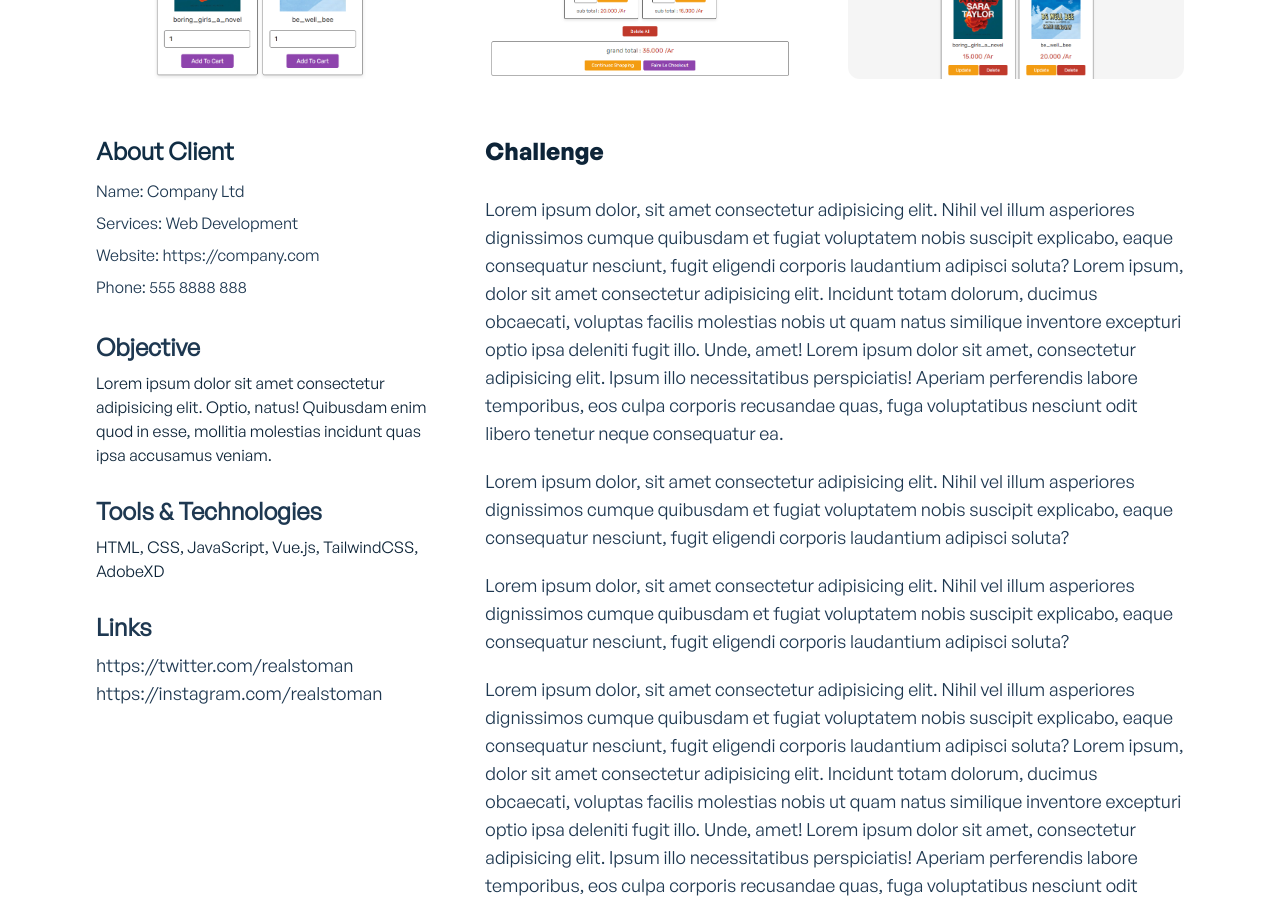
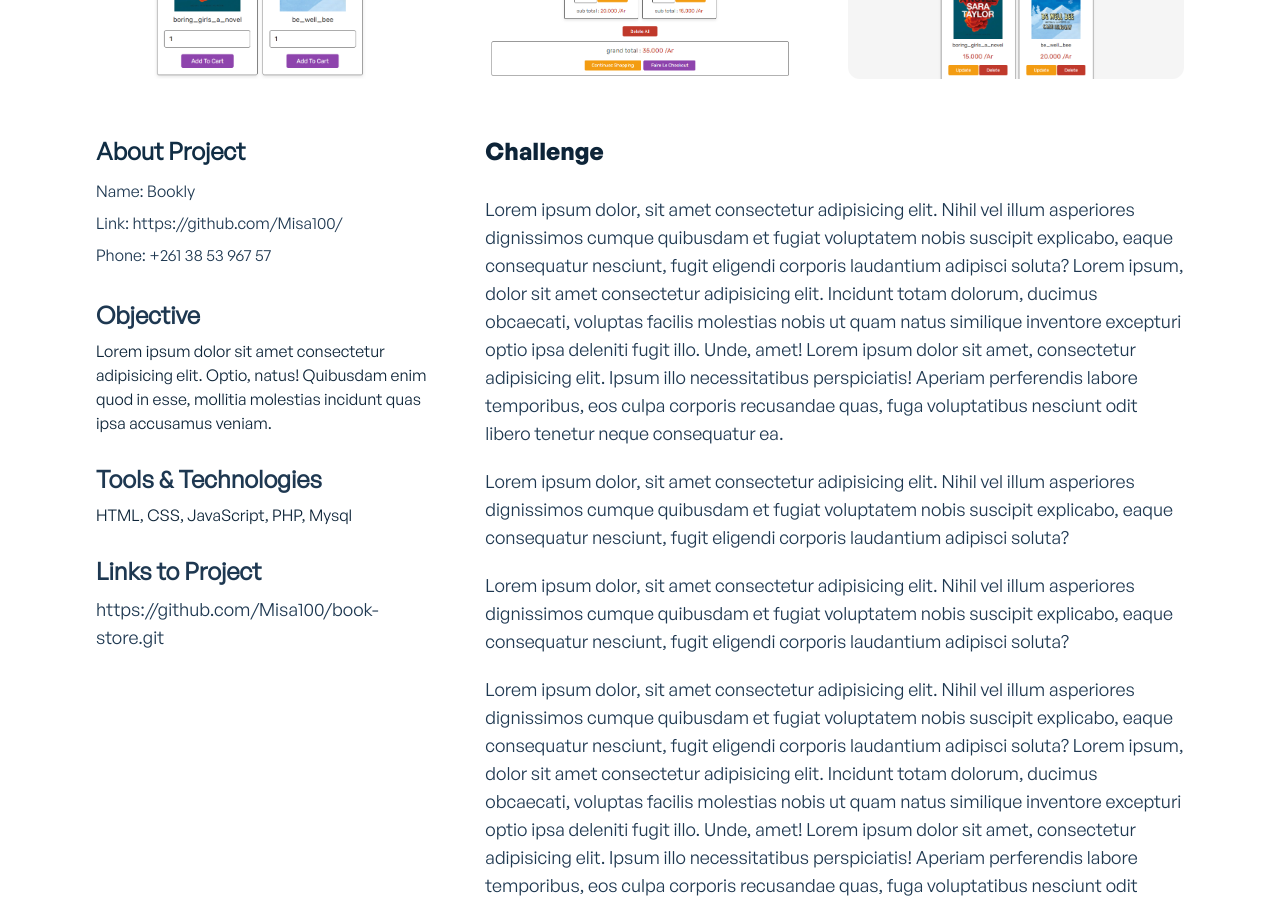
Before and after one commit to Misa100/portfolio-main, a Next.js app: page /projects/1 in a window 1280 px wide. Shown: the part 480-1384 px from the top of the page. Built offline with nearby package versions, Linux system fonts and the light colour scheme.

Commit message:
fix project

```diff
--- a/data/projectsData.js
+++ b/data/projectsData.js
@@ -30,27 +30,22 @@ export const projectsData = [
 			},
 		],
 		ProjectInfo: {
-			ClientHeading: 'About Client',
+			ClientHeading: 'About Project',
 			CompanyInfo: [
 				{
 					id: uuidv4(),
 					title: 'Name',
-					details: 'Company Ltd',
+					details: 'Bookly',
 				},
 				{
 					id: uuidv4(),
-					title: 'Services',
-					details: 'Web Development',
-				},
-				{
-					id: uuidv4(),
-					title: 'Website',
-					details: 'https://company.com',
+					title: 'Link',
+					details: 'https://github.com/Misa100/', //github
 				},
 				{
 					id: uuidv4(),
 					title: 'Phone',
-					details: '555 8888 888',
+					details: '+261 38 53 967 57',
 				},
 			],
 			ObjectivesHeading: 'Objective',
@@ -63,9 +58,8 @@ export const projectsData = [
 						'HTML',
 						'CSS',
 						'JavaScript',
-						'Vue.js',
-						'TailwindCSS',
-						'AdobeXD',
+						'PHP',
+						'Mysql',
 					],
 				},
 			],
@@ -92,17 +86,12 @@ export const projectsData = [
 						'Lorem ipsum dolor, sit amet consectetur adipisicing elit. Nihil vel illum asperiores dignissimos cumque quibusdam et fugiat voluptatem nobis suscipit explicabo, eaque consequatur nesciunt, fugit eligendi corporis laudantium adipisci soluta? Lorem ipsum, dolor sit amet consectetur adipisicing elit. Incidunt totam dolorum, ducimus obcaecati, voluptas facilis molestias nobis ut quam natus similique inventore excepturi optio ipsa deleniti fugit illo. Unde, amet! Lorem ipsum dolor sit amet, consectetur adipisicing elit. Ipsum illo necessitatibus perspiciatis! Aperiam perferendis labore temporibus, eos culpa corporis recusandae quas, fuga voluptatibus nesciunt odit libero tenetur neque consequatur ea.',
 				},
 			],
-			SocialSharingHeading: 'Links',
+			SocialSharingHeading: 'Links to Project',
 			SocialSharing: [
 				{
 					id: uuidv4(),
 					name: 'Twitter',
-					url: 'https://twitter.com/realstoman',
-				},
-				{
-					id: uuidv4(),
-					name: 'Instagram',
-					url: 'https://instagram.com/realstoman',
+					url: 'https://github.com/Misa100/book-store.git',
 				},
 			],
 		},
@@ -136,27 +125,22 @@ export const projectsData = [
 			},
 		],
 		ProjectInfo: {
-			ClientHeading: 'About Client',
+			ClientHeading: 'About Project',
 			CompanyInfo: [
 				{
 					id: uuidv4(),
 					title: 'Name',
-					details: 'Company Ltd',
+					details: 'Welcome to Tailwind',
 				},
 				{
 					id: uuidv4(),
-					title: 'Services',
-					details: 'Web Development',
-				},
-				{
-					id: uuidv4(),
-					title: 'Website',
-					details: 'https://company.com',
+					title: 'Link',
+					details: 'https://github.com/Misa100/',
 				},
 				{
 					id: uuidv4(),
 					title: 'Phone',
-					details: '555 8888 888',
+					details: '+261 38 53 967 57',
 				},
 			],
 			ObjectivesHeading: 'Objective',
@@ -169,9 +153,8 @@ export const projectsData = [
 						'HTML',
 						'CSS',
 						'JavaScript',
-						'Vue.js',
+						'Next.js',
 						'TailwindCSS',
-						'AdobeXD',
 					],
 				},
 			],
@@ -198,17 +181,17 @@ export const projectsData = [
 						'Lorem ipsum dolor, sit amet consectetur adipisicing elit. Nihil vel illum asperiores dignissimos cumque quibusdam et fugiat voluptatem nobis suscipit explicabo, eaque consequatur nesciunt, fugit eligendi corporis laudantium adipisci soluta? Lorem ipsum, dolor sit amet consectetur adipisicing elit. Incidunt totam dolorum, ducimus obcaecati, voluptas facilis molestias nobis ut quam natus similique inventore excepturi optio ipsa deleniti fugit illo. Unde, amet! Lorem ipsum dolor sit amet, consectetur adipisicing elit. Ipsum illo necessitatibus perspiciatis! Aperiam perferendis labore temporibus, eos culpa corporis recusandae quas, fuga voluptatibus nesciunt odit libero tenetur neque consequatur ea.',
 				},
 			],
-			SocialSharingHeading: 'Links',
+			SocialSharingHeading: 'Links to Project',
 			SocialSharing: [
 				{
 					id: uuidv4(),
 					name: 'Twitter',
-					url: 'https://twitter.com/realstoman',
+					url: 'https://github.com/Misa100/nextjs-blog.git',
 				},
 				{
 					id: uuidv4(),
 					name: 'Instagram',
-					url: 'https://instagram.com/realstoman',
+					url: 'https://nextjs-blog-seven-woad-64.vercel.app/',
 				},
 			],
 		},
@@ -242,27 +225,22 @@ export const projectsData = [
 			},
 		],
 		ProjectInfo: {
-			ClientHeading: 'About Client',
+			ClientHeading: 'About Project',
 			CompanyInfo: [
 				{
 					id: uuidv4(),
 					title: 'Name',
-					details: 'Company Ltd',
+					details: 'Login with Dashboard',
 				},
 				{
 					id: uuidv4(),
-					title: 'Services',
-					details: 'UI Design & Frontend Development',
-				},
-				{
-					id: uuidv4(),
-					title: 'Website',
-					details: 'https://company.com',
+					title: 'Link',
+					details: 'https://github.com/Misa100/',
 				},
 				{
 					id: uuidv4(),
 					title: 'Phone',
-					details: '555 8888 888',
+					details: '+261 38 53 967 57',
 				},
 			],
 			ObjectivesHeading: 'Objective',
@@ -274,10 +252,9 @@ export const projectsData = [
 					techs: [
 						'HTML',
 						'CSS',
-						'JavaScript',
-						'Vue.js',
-						'TailwindCSS',
-						'AdobeXD',
+						'Angular',
+						'Bootstrap',
+						'Nodejs',
 					],
 				},
 			],
@@ -309,12 +286,12 @@ export const projectsData = [
 				{
 					id: uuidv4(),
 					name: 'Twitter',
-					url: 'https://twitter.com/realstoman',
+					url: 'https://github.com/Misa100/login-dashboard.git',
 				},
 				{
 					id: uuidv4(),
 					name: 'Instagram',
-					url: 'https://instagram.com/realstoman',
+					url: 'https://login-dashboard-gamma.vercel.app/login',
 				},
 			],
 		},
@@ -353,22 +330,22 @@ export const projectsData = [
 				{
 					id: uuidv4(),
 					title: 'Name',
-					details: 'Company Ltd',
+					details: 'Luminess',
 				},
 				{
 					id: uuidv4(),
 					title: 'Services',
-					details: 'UI Design & Frontend Development',
+					details: 'FullStack Development',
 				},
 				{
 					id: uuidv4(),
 					title: 'Website',
-					details: 'https://company.com',
+					details: 'https://www.luminess.eu/',
 				},
 				{
 					id: uuidv4(),
 					title: 'Phone',
-					details: '555 8888 888',
+					details: '+33 1 44 76 54 40',
 				},
 			],
 			ObjectivesHeading: 'Objective',
@@ -381,9 +358,10 @@ export const projectsData = [
 						'HTML',
 						'CSS',
 						'JavaScript',
-						'Vue.js',
-						'TailwindCSS',
-						'AdobeXD',
+						'Angular',
+						'Bootstrap',
+						'Nodejs',
+						'PostgreSQL'
 					],
 				},
 			],
@@ -410,18 +388,18 @@ export const projectsData = [
 						'Lorem ipsum dolor, sit amet consectetur adipisicing elit. Nihil vel illum asperiores dignissimos cumque quibusdam et fugiat voluptatem nobis suscipit explicabo, eaque consequatur nesciunt, fugit eligendi corporis laudantium adipisci soluta? Lorem ipsum, dolor sit amet consectetur adipisicing elit. Incidunt totam dolorum, ducimus obcaecati, voluptas facilis molestias nobis ut quam natus similique inventore excepturi optio ipsa deleniti fugit illo. Unde, amet! Lorem ipsum dolor sit amet, consectetur adipisicing elit. Ipsum illo necessitatibus perspiciatis! Aperiam perferendis labore temporibus, eos culpa corporis recusandae quas, fuga voluptatibus nesciunt odit libero tenetur neque consequatur ea.',
 				},
 			],
-			SocialSharingHeading: 'Links',
+			SocialSharingHeading: '',
 			SocialSharing: [
-				{
-					id: uuidv4(),
-					name: 'Twitter',
-					url: 'https://twitter.com/realstoman',
-				},
-				{
-					id: uuidv4(),
-					name: 'Instagram',
-					url: 'https://instagram.com/realstoman',
-				},
+				// {
+				// 	id: uuidv4(),
+				// 	name: 'Twitter',
+				// 	url: 'https://twitter.com/realstoman',
+				// },
+				// {
+				// 	id: uuidv4(),
+				// 	name: 'Instagram',
+				// 	url: 'https://instagram.com/realstoman',
+				// },
 			],
 		},
 	},
--- a/pages/projects/[id].js
+++ b/pages/projects/[id].js
@@ -67,7 +67,7 @@ function ProjectSingle(props) {
 										>
 											<span>{info.title}: </span>
 											<a
-												href="https://stoman.me"
+												href="https://github.com/Misa100/" //github
 												className={
 													info.title === 'Website' ||
 													info.title === 'Phone'
@@ -116,7 +116,7 @@ function ProjectSingle(props) {
 						return (
 							<p
 								key={details.id}
-								className="font-general-regular text-lg text-ternary-dark dark:text-ternary-light"
+								className="font-general-regular text-lg text-ternary-dark dark:text-ternary-light mb-2"
 							>
 								{details.url}
 							</p>
```
